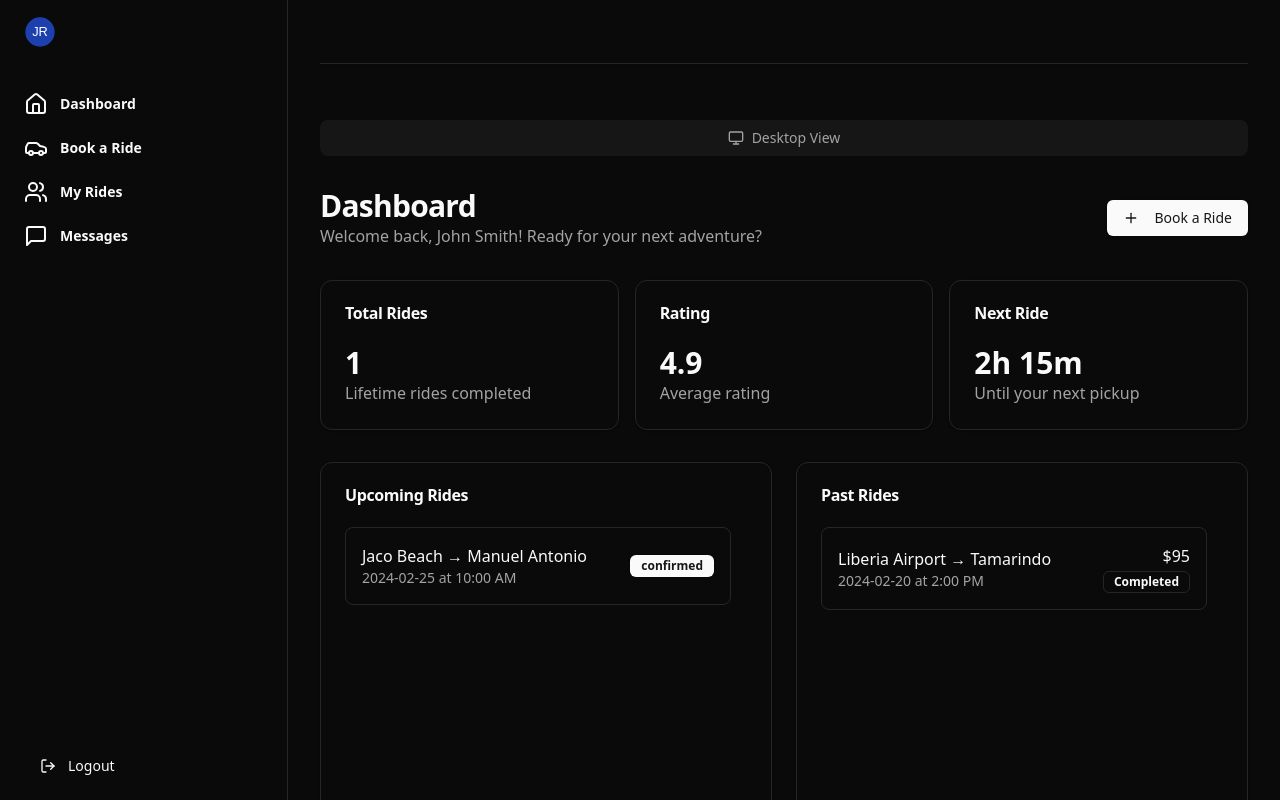
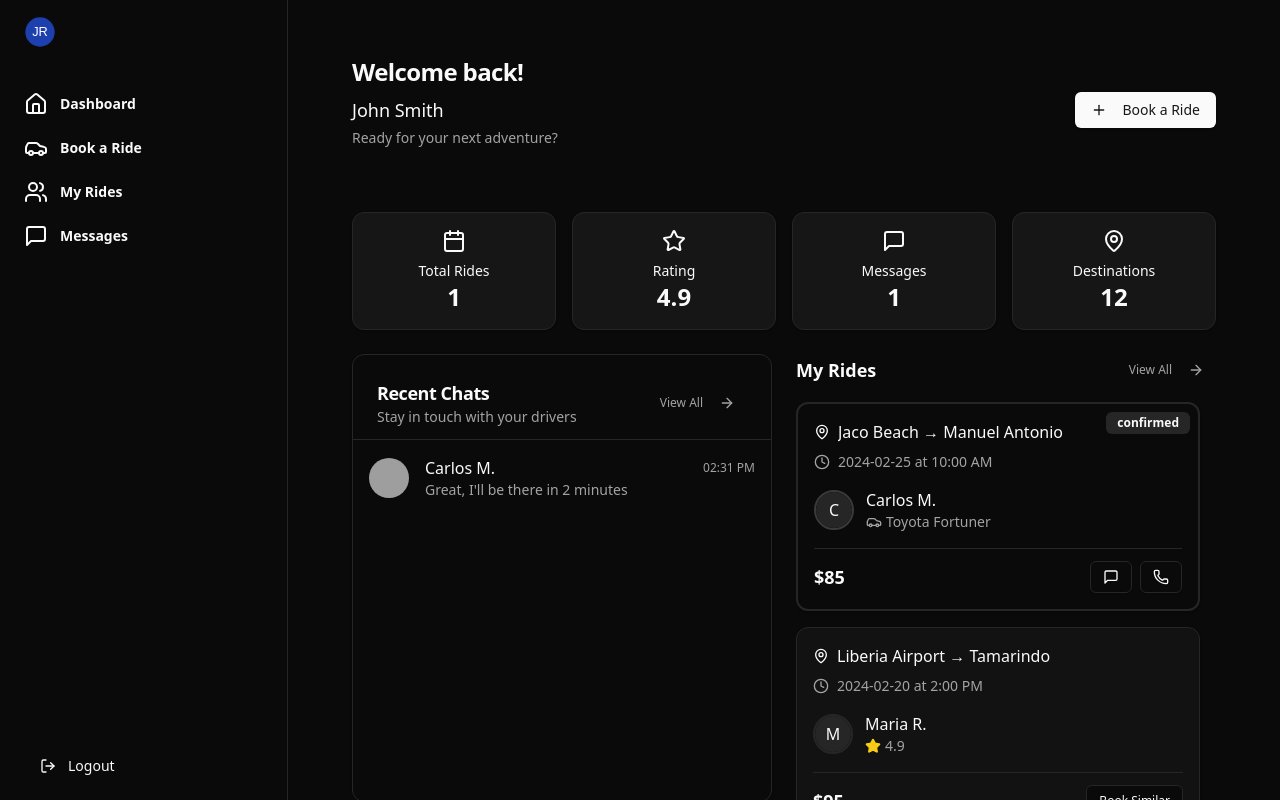
Before and after one commit to Zaheeroo/riderapp, a Next.js app: page /customerux2 in a window 1280 px wide. Shown: the top 800 px of the page. Built offline with nearby package versions, Linux system fonts and the light colour scheme; grey boxes are pictures that could not be loaded.

Commit message:
Fixed merge conflicts in CustomerUX2 page and improved device detection

```diff
--- a/src/app/customerux2/page.tsx
+++ b/src/app/customerux2/page.tsx
@@ -5,54 +5,68 @@ import DashboardLayout from "@/components/dashboard/DashboardLayout";
 import { Button } from "@/components/ui/button";
 import { Card, CardContent, CardHeader, CardTitle, CardDescription } from "@/components/ui/card";
 import { dummyCustomers, dummyCommunication } from "@/data/dummy";
-import { Car, MapPin, Plus, Clock, Phone, Star, Calendar, MessageSquare, ArrowRight, Smartphone, Monitor } from "lucide-react";
+import { Car, MapPin, Plus, Clock, Phone, Star, Calendar, MessageSquare, ArrowRight, Menu } from "lucide-react";
 import Link from "next/link";
 import { Avatar, AvatarFallback, AvatarImage } from "@/components/ui/avatar";
 import { Badge } from "@/components/ui/badge";
 import { ScrollArea } from "@/components/ui/scroll-area";
+import { cn } from "@/lib/utils";
 
 // Custom hook for device detection
 function useDeviceType() {
   const [isMobile, setIsMobile] = useState(false);
-  const [isClient, setIsClient] = useState(false);
+  const [isTablet, setIsTablet] = useState(false);
+  const [isDesktop, setIsDesktop] = useState(false);
 
   useEffect(() => {
-    setIsClient(true);
-    const checkIsMobile = () => {
-      setIsMobile(window.innerWidth <= 768);
+    const checkDeviceType = () => {
+      const width = window.innerWidth;
+      setIsMobile(width < 768);
+      setIsTablet(width >= 768 && width < 1024);
+      setIsDesktop(width >= 1024);
     };
 
-    checkIsMobile();
-    window.addEventListener('resize', checkIsMobile);
+    // Initial check
+    checkDeviceType();
 
-    return () => window.removeEventListener('resize', checkIsMobile);
+    // Add resize listener
+    window.addEventListener('resize', checkDeviceType);
+
+    // Cleanup
+    return () => window.removeEventListener('resize', checkDeviceType);
   }, []);
 
-  return { isMobile, isClient };
+  return { isMobile, isTablet, isDesktop };
 }
 
-// Mobile-optimized version of the customer dashboard
-function MobileCustomerDashboard() {
-  const customer = dummyCustomers[0];
+export default function CustomerUX2() {
+  const { isMobile, isTablet, isDesktop } = useDeviceType();
+  const customer = dummyCustomers[0]; // Using first customer as example
   const recentChats = dummyCommunication.conversations
     .filter(conv => conv.participants.some(p => p.type === "customer"))
-    .slice(0, 3);
+    .slice(0, 3); // Only show 3 most recent chats
 
   return (
     <DashboardLayout userType="customer" showMobileHeader={false}>
-      <div className="max-w-lg mx-auto px-4 space-y-6">
-        {/* Device Indicator */}
-        <div className="flex items-center justify-center gap-2 text-sm text-muted-foreground bg-primary/5 py-2 rounded-lg">
-          <Smartphone className="h-4 w-4" />
-          <span>Mobile View</span>
-        </div>
-
-        {/* Welcome Section */}
-        <div className="text-center py-6">
+      {/* Main Container with adaptive max width based on device */}
+      <div className={cn(
+        "mx-auto px-4 space-y-6",
+        isMobile ? "max-w-lg" : isTablet ? "max-w-2xl" : "max-w-4xl"
+      )}>
+        {/* Welcome Section - Adaptive layout */}
+        <div className={cn(
+          "text-center py-6",
+          !isMobile && "flex items-center justify-between"
+        )}>
+          <div className={cn(!isMobile && "text-left")}>
             <h2 className="text-2xl font-bold tracking-tight mb-2">Welcome back!</h2>
             <p className="text-lg font-medium text-primary mb-1">{customer.name}</p>
             <p className="text-muted-foreground text-sm mb-4">Ready for your next adventure?</p>
-          <Button className="w-full" asChild>
+          </div>
+          <Button className={cn(
+            "w-full sm:w-auto",
+            !isMobile && "ml-4"
+          )} asChild>
             <Link href="/customer/book">
               <Plus className="mr-2 h-4 w-4" />
               Book a Ride
@@ -60,8 +74,11 @@ function MobileCustomerDashboard() {
           </Button>
         </div>
 
-        {/* Quick Stats */}
-        <div className="grid grid-cols-2 gap-4">
+        {/* Quick Stats - Grid adapts to device size */}
+        <div className={cn(
+          "grid gap-4",
+          isMobile ? "grid-cols-2" : "grid-cols-4"
+        )}>
           <Card className="bg-primary/5">
             <CardContent className="p-4 text-center">
               <Calendar className="h-6 w-6 mx-auto mb-2 text-primary" />
@@ -76,8 +93,31 @@ function MobileCustomerDashboard() {
               <p className="text-2xl font-bold text-primary">4.9</p>
             </CardContent>
           </Card>
+          {!isMobile && (
+            <>
+              <Card className="bg-primary/5">
+                <CardContent className="p-4 text-center">
+                  <MessageSquare className="h-6 w-6 mx-auto mb-2 text-primary" />
+                  <p className="text-sm font-medium">Messages</p>
+                  <p className="text-2xl font-bold text-primary">{recentChats.length}</p>
+                </CardContent>
+              </Card>
+              <Card className="bg-primary/5">
+                <CardContent className="p-4 text-center">
+                  <MapPin className="h-6 w-6 mx-auto mb-2 text-primary" />
+                  <p className="text-sm font-medium">Destinations</p>
+                  <p className="text-2xl font-bold text-primary">12</p>
+                </CardContent>
+              </Card>
+            </>
+          )}
         </div>
 
+        {/* Content Layout adapts to device */}
+        <div className={cn(
+          "grid gap-6",
+          isDesktop ? "grid-cols-2" : "grid-cols-1"
+        )}>
           {/* Recent Chats */}
           <Card>
             <CardHeader className="pb-3">
@@ -95,7 +135,10 @@ function MobileCustomerDashboard() {
               </div>
             </CardHeader>
             <CardContent className="p-0">
-            <div className="divide-y">
+              <ScrollArea className={cn(
+                "divide-y",
+                isMobile ? "max-h-[200px]" : "max-h-[300px]"
+              )}>
                 {recentChats.map((chat) => {
                   const otherParticipant = chat.participants.find(p => p.type !== "customer");
                   const lastMessage = dummyCommunication.messages
@@ -126,11 +169,11 @@ function MobileCustomerDashboard() {
                     </Link>
                   );
                 })}
-            </div>
+              </ScrollArea>
             </CardContent>
           </Card>
 
-        {/* My Rides */}
+          {/* My Rides Section */}
           <div className="space-y-4">
             <div className="flex items-center justify-between">
               <h3 className="text-lg font-semibold">My Rides</h3>
@@ -142,7 +185,12 @@ function MobileCustomerDashboard() {
               </Button>
             </div>
 
-          {customer.upcomingRides.slice(0, 1).map((ride) => (
+            <ScrollArea className={cn(
+              isMobile ? "max-h-[300px]" : "max-h-[400px]"
+            )}>
+              <div className="space-y-4 pr-4">
+                {/* Upcoming Rides */}
+                {customer.upcomingRides.map((ride) => (
                   <Card key={ride.id} className="relative overflow-hidden border-2 hover:border-primary/50 transition-colors">
                     <CardContent className="p-4">
                       <Badge
@@ -192,134 +240,71 @@ function MobileCustomerDashboard() {
                     </CardContent>
                   </Card>
                 ))}
+
+                {/* Past Rides */}
+                {customer.pastRides.map((ride) => (
+                  <Card key={ride.id} className="relative overflow-hidden bg-muted/30">
+                    <CardContent className="p-4">
+                      <div className="mb-4">
+                        <div className="flex items-center gap-2 mb-2">
+                          <MapPin className="h-4 w-4 text-primary shrink-0" />
+                          <p className="font-medium line-clamp-1">
+                            {ride.from} → {ride.to}
+                          </p>
                         </div>
+                        <div className="flex items-center gap-2 text-sm text-muted-foreground">
+                          <Clock className="h-4 w-4 shrink-0" />
+                          <span>{ride.date} at {ride.time}</span>
+                        </div>
+                      </div>
+
+                      <div className="flex items-center gap-3 mb-4">
+                        <Avatar className="h-10 w-10 border-2 border-muted">
+                          <AvatarFallback>{ride.driver[0]}</AvatarFallback>
+                        </Avatar>
+                        <div>
+                          <p className="font-medium">{ride.driver}</p>
+                          <div className="flex items-center text-sm text-muted-foreground">
+                            <Star className="mr-1 h-4 w-4 fill-yellow-400 stroke-yellow-400" />
+                            <span>4.9</span>
+                          </div>
+                        </div>
+                      </div>
+
+                      <div className="flex items-center justify-between pt-3 border-t">
+                        <p className="text-lg font-bold">${ride.price}</p>
+                        <Button size="sm" variant="outline">Book Similar</Button>
+                      </div>
+                    </CardContent>
+                  </Card>
+                ))}
+              </div>
+            </ScrollArea>
+          </div>
+        </div>
+
+        {/* Mobile-only Quick Actions */}
+        {isMobile && (
+          <Card>
+            <CardContent className="p-4">
+              <div className="grid grid-cols-3 gap-2">
+                <Button variant="outline" className="flex flex-col items-center p-4 h-auto">
+                  <MessageSquare className="h-5 w-5 mb-2" />
+                  <span className="text-xs">Messages</span>
+                </Button>
+                <Button variant="outline" className="flex flex-col items-center p-4 h-auto">
+                  <MapPin className="h-5 w-5 mb-2" />
+                  <span className="text-xs">Locations</span>
+                </Button>
+                <Button variant="outline" className="flex flex-col items-center p-4 h-auto">
+                  <Menu className="h-5 w-5 mb-2" />
+                  <span className="text-xs">More</span>
+                </Button>
+              </div>
+            </CardContent>
+          </Card>
+        )}
       </div>
     </DashboardLayout>
   );
 }
-
-// Desktop version of the customer dashboard
-function DesktopCustomerDashboard() {
-  const customer = dummyCustomers[0];
-
-  return (
-    <DashboardLayout userType="customer">
-      <div className="container py-6 space-y-8">
-        {/* Device Indicator */}
-        <div className="flex items-center justify-center gap-2 text-sm text-muted-foreground bg-primary/5 py-2 rounded-lg">
-          <Monitor className="h-4 w-4" />
-          <span>Desktop View</span>
-        </div>
-
-        <div className="flex items-center justify-between">
-          <div>
-            <h2 className="text-3xl font-bold tracking-tight">Dashboard</h2>
-            <p className="text-muted-foreground">
-              Welcome back, {customer.name}! Ready for your next adventure?
-            </p>
-          </div>
-          <Button asChild>
-            <Link href="/customer/book">
-              <Plus className="mr-2 h-4 w-4" />
-              Book a Ride
-            </Link>
-          </Button>
-        </div>
-
-        {/* Stats Grid */}
-        <div className="grid gap-4 md:grid-cols-3">
-          <Card>
-            <CardHeader>
-              <CardTitle>Total Rides</CardTitle>
-            </CardHeader>
-            <CardContent>
-              <div className="text-3xl font-bold">{customer.pastRides.length}</div>
-              <p className="text-muted-foreground">Lifetime rides completed</p>
-            </CardContent>
-          </Card>
-          <Card>
-            <CardHeader>
-              <CardTitle>Rating</CardTitle>
-            </CardHeader>
-            <CardContent>
-              <div className="text-3xl font-bold">4.9</div>
-              <p className="text-muted-foreground">Average rating</p>
-            </CardContent>
-          </Card>
-          <Card>
-            <CardHeader>
-              <CardTitle>Next Ride</CardTitle>
-            </CardHeader>
-            <CardContent>
-              <div className="text-3xl font-bold">2h 15m</div>
-              <p className="text-muted-foreground">Until your next pickup</p>
-            </CardContent>
-          </Card>
-        </div>
-
-        {/* Rides Section */}
-        <div className="grid gap-6 md:grid-cols-2">
-          <Card>
-            <CardHeader>
-              <CardTitle>Upcoming Rides</CardTitle>
-            </CardHeader>
-            <CardContent>
-              <ScrollArea className="h-[400px] pr-4">
-                <div className="space-y-4">
-                  {customer.upcomingRides.map((ride) => (
-                    <div key={ride.id} className="flex items-center justify-between p-4 border rounded-lg">
-                      <div>
-                        <p className="font-medium">{ride.from} → {ride.to}</p>
-                        <p className="text-sm text-muted-foreground">{ride.date} at {ride.time}</p>
-                      </div>
-                      <Badge>{ride.status}</Badge>
-                    </div>
-                  ))}
-                </div>
-              </ScrollArea>
-            </CardContent>
-          </Card>
-
-          <Card>
-            <CardHeader>
-              <CardTitle>Past Rides</CardTitle>
-            </CardHeader>
-            <CardContent>
-              <ScrollArea className="h-[400px] pr-4">
-                <div className="space-y-4">
-                  {customer.pastRides.map((ride) => (
-                    <div key={ride.id} className="flex items-center justify-between p-4 border rounded-lg">
-                      <div>
-                        <p className="font-medium">{ride.from} → {ride.to}</p>
-                        <p className="text-sm text-muted-foreground">{ride.date} at {ride.time}</p>
-                      </div>
-                      <div className="text-right">
-                        <p className="font-medium">${ride.price}</p>
-                        <Badge variant="outline">Completed</Badge>
-                      </div>
-                    </div>
-                  ))}
-                </div>
-              </ScrollArea>
-            </CardContent>
-          </Card>
-        </div>
-      </div>
-    </DashboardLayout>
-  );
-}
-
-export default function CustomerUX2() {
-  const { isMobile, isClient } = useDeviceType();
-
-  // Show loading state while detecting device type
-  if (!isClient) {
-    return (
-      <div className="min-h-screen flex items-center justify-center">
-        <p className="text-muted-foreground">Loading...</p>
-      </div>
-    );
-  }
-
-  return isMobile ? <MobileCustomerDashboard /> : <DesktopCustomerDashboard />;
-}
```
Lines whose indentation alone changed are shown as unchanged.
